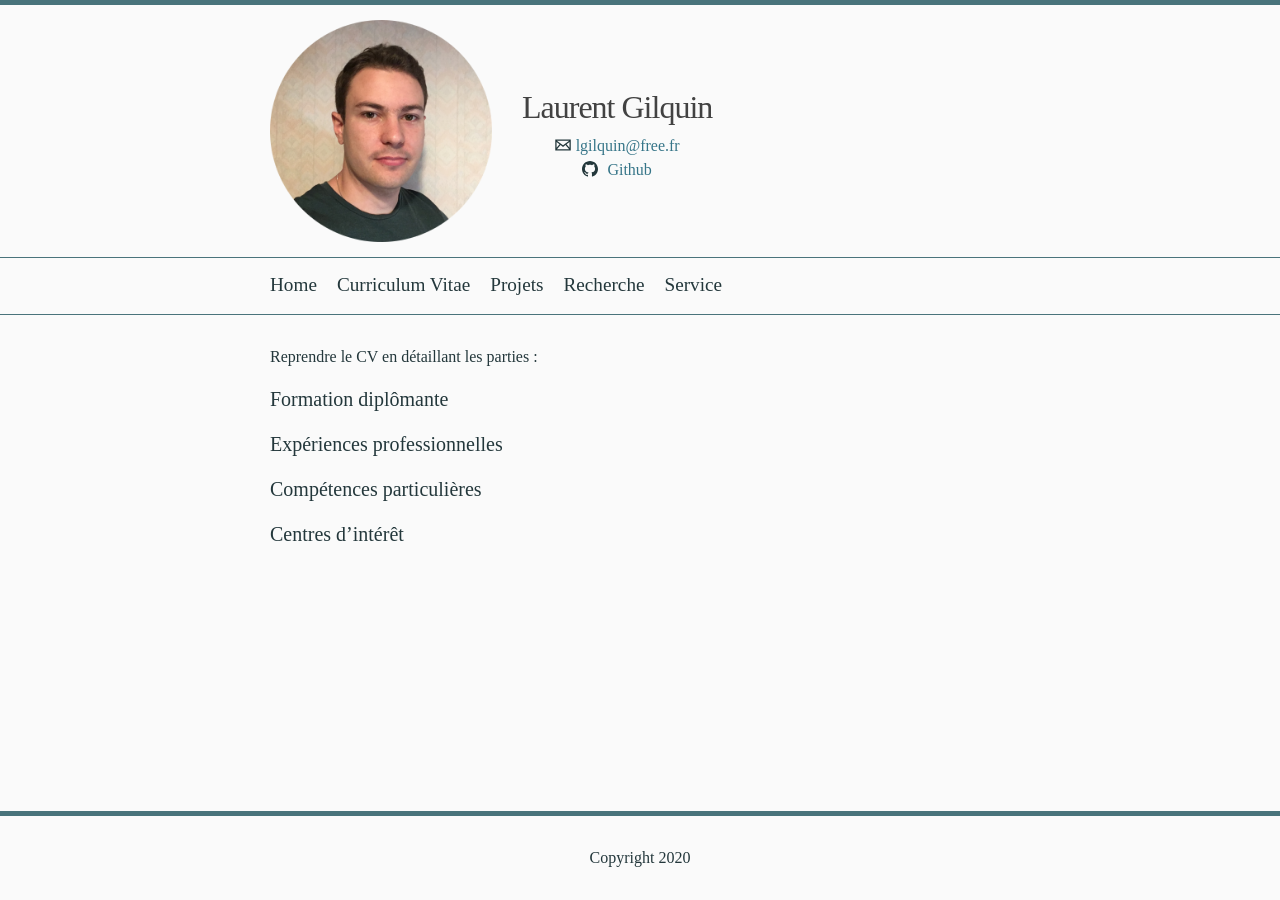
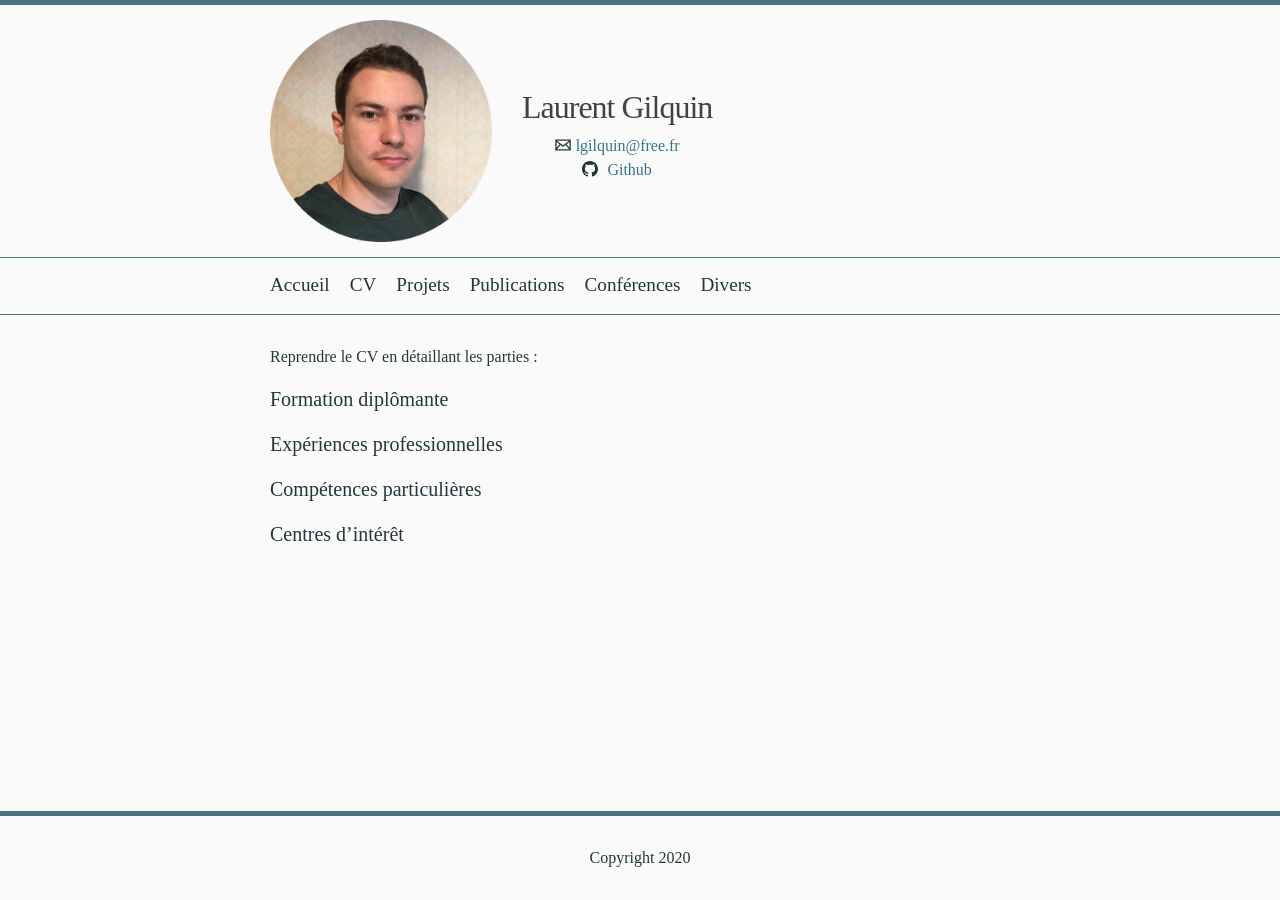
Before and after one commit to Gilquin/Gilquin.github.io, a Jekyll site: the page built from docs/cv.markdown, in a window 1280 px wide. Built offline with Jekyll 4.4.1, drawn with Linux system fonts in a browser that asks for light colours; some web fonts are replaced.

Commit message:
correct height error

```diff
--- a/docs/_config.yml
+++ b/docs/_config.yml
@@ -41,8 +41,9 @@ header_pages:
   - home.markdown
   - cv.markdown
   - projets.markdown
-  - recherche.markdown
-  - service.markdown
+  - publications.markdown
+  - conferences.markdown
+  - divers.markdown
 
 # Exclude from processing.
 # The following items will not be processed, by default.
--- a/docs/_includes/header.html
+++ b/docs/_includes/header.html
@@ -7,9 +7,9 @@
 
     <img class="avatar", src="../assets/images/avatar.png" alt="Avatar">
 
-	<div>
+	<div class="infos">
     <a class="site-title" rel="author" href="{{ "/" | relative_url }}">{{ site.title | escape }}</a>
-    <div class="infos">
+    <div>
     {%- if site.email -%}
 	{%- include icon-mail.html -%}
     {%- endif -%}
--- a/docs/_sass/minima/_base.scss
+++ b/docs/_sass/minima/_base.scss
@@ -70,7 +70,7 @@ img {
 
 .avatar {
     max-width: 30%;
-    height: 100%;
+    height: auto;
     display: block;
     object-fit: contain;
     float: left;
--- a/docs/_sass/minima/_layout.scss
+++ b/docs/_sass/minima/_layout.scss
@@ -36,7 +36,6 @@
   font-weight: 400;
   line-height: $base-line-height * $base-font-size * 2.25;
   letter-spacing: -1px;
-  padding-left: $spacing-unit;
   float: right;
 
   &,
--- a/docs/cv.markdown
+++ b/docs/cv.markdown
@@ -1,6 +1,6 @@
 ---
 layout: page
-title: Curriculum Vitae
+title: CV
 permalink: /cv/
 ---
 
--- a/docs/home.markdown
+++ b/docs/home.markdown
@@ -1,6 +1,6 @@
 ---
 layout: page
-title: Home
+title: Accueil
 permalink: /
 redirect_from:
 - /home
```
Also changed, not shown: docs/conferences.markdown (added, +12 -0 lines), docs/divers.markdown (added, +16 -0 lines), docs/publications.markdown (added, +10 -0 lines).
